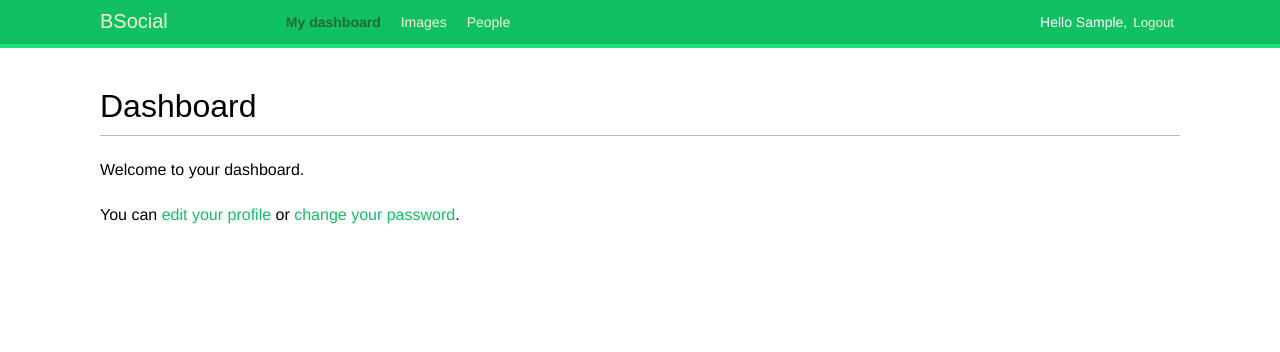
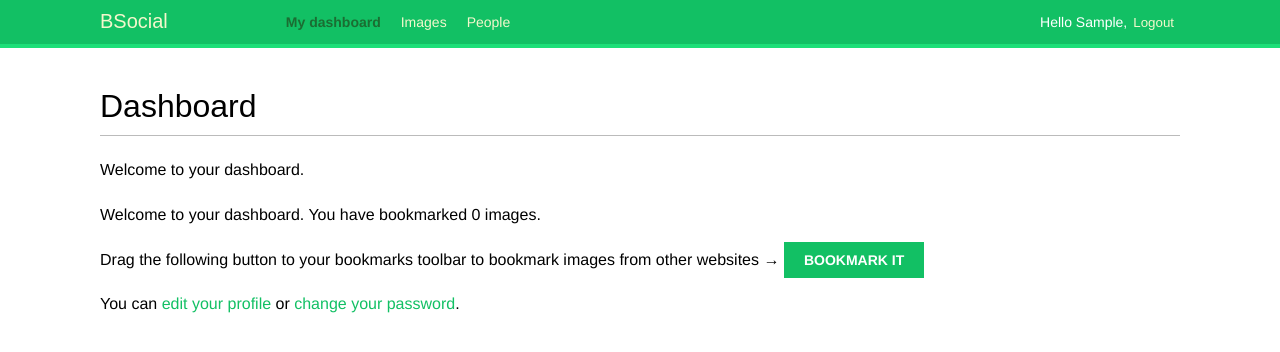
Before and after one commit to alvyynm/bugsocial, a Django app: page /social/dashboard/ in a window 1280 px wide. Shown: the top 352 px of the page. Run offline with Django 5.2, Linux system fonts and the light colour scheme; the visitor is signed in with stand-in values (Sample User, id 1); data that the repository does not hold is empty; some web fonts are replaced.

Commit message:
add bookmarking feature

```diff
--- a/bugsocial/templates/bugsocial/dashboard.html
+++ b/bugsocial/templates/bugsocial/dashboard.html
@@ -5,6 +5,12 @@
 {% endblock %} {% block content %}
   <h1>Dashboard</h1>
   <p>Welcome to your dashboard.</p>
+  {% with total_images_created=request.user.images_created.count %}
+    <p>Welcome to your dashboard. You have bookmarked {{ total_images_created }} image{{ total_images_created|pluralize }}.</p>
+  {% endwith %}
+  <p>
+    Drag the following button to your bookmarks toolbar to bookmark images from other websites → <a href="javascript:{% include 'bookmarklet_launcher.js' %}" class="button">Bookmark it</a>
+  </p>
   <p>
     You can <a href="{% url 'edit' %}">edit your profile</a> or <a href="{% url 'password_change' %}">change your password</a>.
   </p>
```
